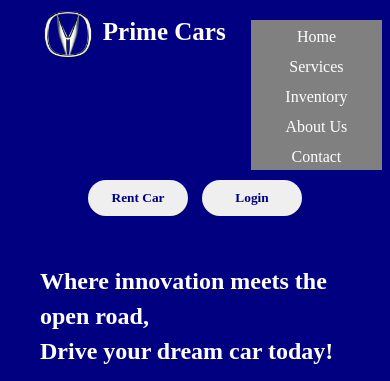
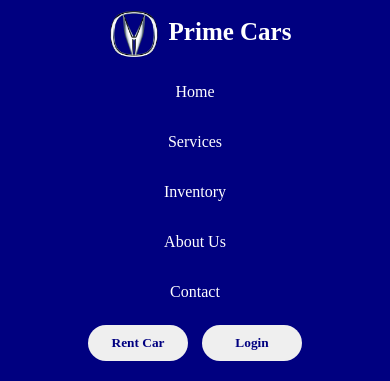
Before and after one commit to iamafaqkhan/Cars-Agency-Website, a plain HTML site: page index.html in a window 390 px wide. Shown: the top 381 px of the page. Drawn offline with Linux system fonts and the light colour scheme; a web font is replaced by a local one.

Commit message:
Improved the navigation Responsiveness

```diff
--- a/about_page/about.css
+++ b/about_page/about.css
@@ -66,13 +66,15 @@ html, body {
 .navitem:hover{
     font-weight: bold;
     text-shadow: 0px 0px 10px white;
+    border-bottom: 2px solid white;
 }
-@media screen and (max-width: 600px) {
+@media screen and (max-width: 800px) {
 
     .navlist {
-        background-color: gray;
         color: white;
         margin-top: 5px;
+        display: flex;
+        flex-direction: column;
     }
     .nav-logo{
         text-align: center;
@@ -82,9 +84,17 @@ html, body {
     }
     .navbar{
         display: flex;
-        justify-content: center;
+        align-items: center;
+        flex-direction: column;
     }
+    .navitem {
+        padding: 5px;
+        margin: 5px;
 
+    }
+    .navitem:hover {
+        border-bottom: 1px solid white;
+    }
 }
 /* Navigation End */
 
--- a/contact_page/contact.css
+++ b/contact_page/contact.css
@@ -67,13 +67,15 @@ html, body {
 .navitem:hover{
     font-weight: bold;
     text-shadow: 0px 0px 10px white;
+    border-bottom: 2px solid white;
 }
-@media screen and (max-width: 600px) {
+@media screen and (max-width: 800px) {
 
     .navlist {
-        background-color: gray;
         color: white;
         margin-top: 5px;
+        display: flex;
+        flex-direction: column;
     }
     .nav-logo{
         text-align: center;
@@ -83,9 +85,17 @@ html, body {
     }
     .navbar{
         display: flex;
-        justify-content: center;
+        align-items: center;
+        flex-direction: column;
     }
+    .navitem {
+        padding: 5px;
+        margin: 5px;
 
+    }
+    .navitem:hover {
+        border-bottom: 1px solid white;
+    }
 }
 /* Navigation End */
 
--- a/home.css
+++ b/home.css
@@ -66,13 +66,15 @@ html, body {
 .navitem:hover{
     font-weight: bold;
     text-shadow: 0px 0px 10px white;
+    border-bottom: 2px solid white;
 }
-@media screen and (max-width: 600px) {
+@media screen and (max-width: 800px) {
 
     .navlist {
-        background-color: gray;
         color: white;
         margin-top: 5px;
+        display: flex;
+        flex-direction: column;
     }
     .nav-logo{
         text-align: center;
@@ -82,7 +84,16 @@ html, body {
     }
     .navbar{
         display: flex;
-        justify-content: center;
+        align-items: center;
+        flex-direction: column;
+    }
+    .navitem {
+        padding: 5px;
+        margin: 5px;
+
+    }
+    .navitem:hover {
+        border-bottom: 1px solid white;
     }
 
 
@@ -121,6 +132,7 @@ html, body {
     transform: scale(0.9);
     transition: 0.3s;
 }
+
 
 .text-container div {
     color: white;
--- a/inventory_page/inventory.css
+++ b/inventory_page/inventory.css
@@ -68,13 +68,15 @@ html, body {
 .navitem:hover{
     font-weight: bold;
     text-shadow: 0px 0px 10px white;
+    border-bottom: 2px solid white;
 }
-@media screen and (max-width: 600px) {
+@media screen and (max-width: 800px) {
 
     .navlist {
-        background-color: gray;
         color: white;
         margin-top: 5px;
+        display: flex;
+        flex-direction: column;
     }
     .nav-logo{
         text-align: center;
@@ -84,9 +86,17 @@ html, body {
     }
     .navbar{
         display: flex;
-        justify-content: center;
+        align-items: center;
+        flex-direction: column;
     }
+    .navitem {
+        padding: 5px;
+        margin: 5px;
 
+    }
+    .navitem:hover {
+        border-bottom: 1px solid white;
+    }
 }
 /* Navigation End */
 
--- a/services_page/service.css
+++ b/services_page/service.css
@@ -68,13 +68,15 @@ html, body {
 .navitem:hover{
     font-weight: bold;
     text-shadow: 0px 0px 10px white;
+    border-bottom: 2px solid white;
 }
-@media screen and (max-width: 600px) {
+@media screen and (max-width: 800px) {
 
     .navlist {
-        background-color: gray;
         color: white;
         margin-top: 5px;
+        display: flex;
+        flex-direction: column;
     }
     .nav-logo{
         text-align: center;
@@ -84,9 +86,17 @@ html, body {
     }
     .navbar{
         display: flex;
-        justify-content: center;
+        align-items: center;
+        flex-direction: column;
     }
+    .navitem {
+        padding: 5px;
+        margin: 5px;
 
+    }
+    .navitem:hover {
+        border-bottom: 1px solid white;
+    }
 }
 /* Navigation End */
 
```
Also changed, not shown: index.html (+1 -0 lines).
